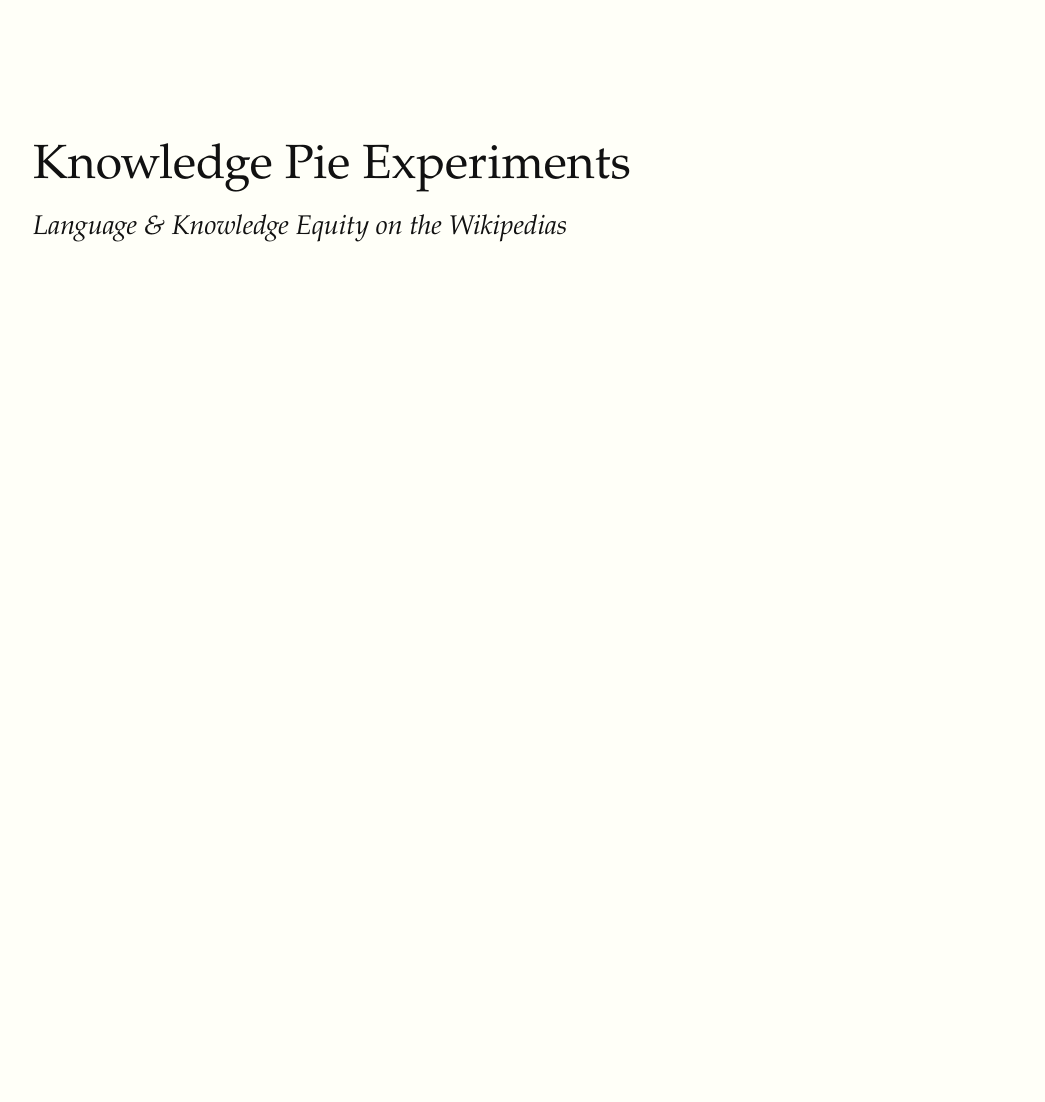
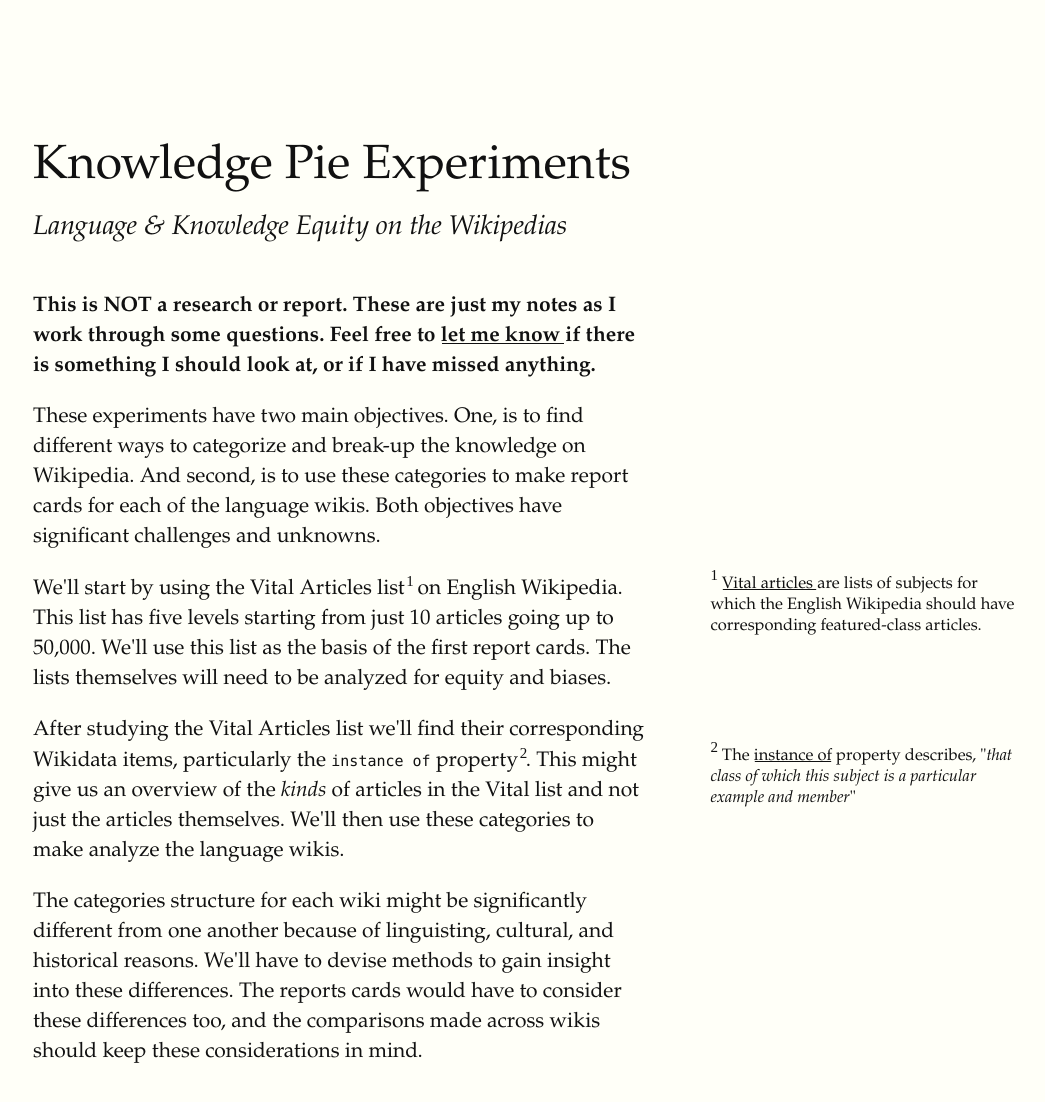
Before and after one commit to prtksxna/knowledgepie-experiments, a plain HTML site: page index.html in a window 1280 px wide. Shown: the whole page, without its empty margins (127-1172 px from the left). Before the commit the page ends 800 px from the top, so only its background shows below. Drawn offline with Linux system fonts and the light colour scheme; a web font is replaced by a local one.

Commit message:
feat: add intro text

```diff
--- a/index.html
+++ b/index.html
@@ -9,6 +9,66 @@
     <article>
       <h1>Knowledge Pie Experiments</h1>
       <p class="subtitle">Language & Knowledge Equity on the Wikipedias</p>
+
+      <section>
+        <p>
+          <strong>
+            This is NOT a research or report. These are just my notes as I work
+            through some questions. Feel free to
+            <a href="https://github.com/prtksxna/knowledgepie-experiments/issues/new">
+              let me know
+            </a>
+            if there is something I should look at, or if I have missed
+            anything.
+          </strong>
+        </p>
+
+        <p>
+          These experiments have two main objectives. One, is to find different
+          ways to categorize and break-up the knowledge on Wikipedia. And second,
+          is to use these categories to make report cards for each of the
+          language wikis. Both objectives have significant challenges and unknowns.
+        </p>
+
+        <p>
+          We'll start by using the Vital Articles
+          list<label for="sn-in-his-later-books" class="margin-toggle sidenote-number"></label>
+          <span class="sidenote">
+            <a href="https://en.wikipedia.org/wiki/Wikipedia:Vital_articles">
+              Vital articles
+            </a>
+            are lists of subjects for which the English Wikipedia should have
+            corresponding featured-class articles.
+          </span>
+          on English Wikipedia. This list has five levels starting from just 10
+          articles going up to 50,000. We'll use this list as the basis of the
+          first report cards. The lists themselves will need to be analyzed for
+          equity and biases.
+        </p>
+
+        <p>
+          After studying the Vital Articles list we'll find their corresponding
+          Wikidata items, particularly the <code>instance of</code>
+          property<label for="sn-in-his-later-books" class="margin-toggle sidenote-number"></label>.
+          <span class="sidenote">
+            The <a href="https://www.wikidata.org/wiki/Property:P31">instance of</a>
+            property describes, "<em>that class of which this subject is a
+            particular example and member</em>"
+          </span>
+          This might give us an overview of the <em>kinds</em> of articles in
+          the Vital list and not just the articles themselves. We'll then use
+          these categories to make analyze the language wikis.
+        </p>
+
+        <p>
+          The categories structure for each wiki might be significantly
+          different from one another because of linguisting, cultural, and
+          historical reasons. We'll have to devise methods to gain insight into
+          these differences. The reports cards would have to consider these
+          differences too, and the comparisons made across wikis should keep
+          these considerations in mind.
+        </p>
+      </section>
     </article>
   </body>
 </html>
```
